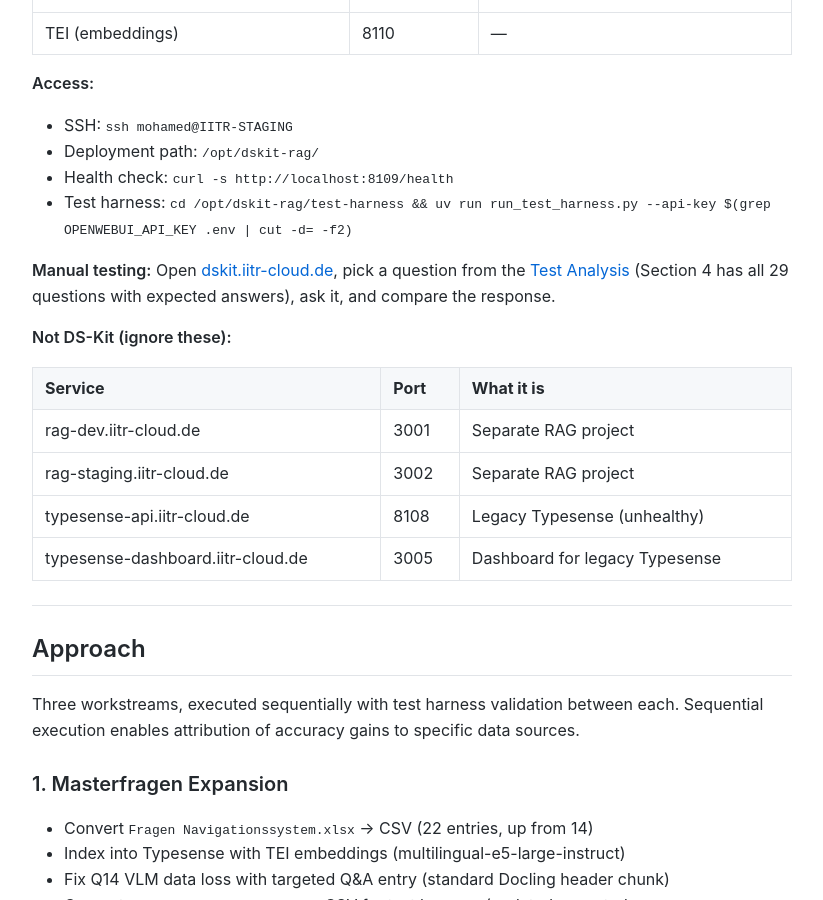
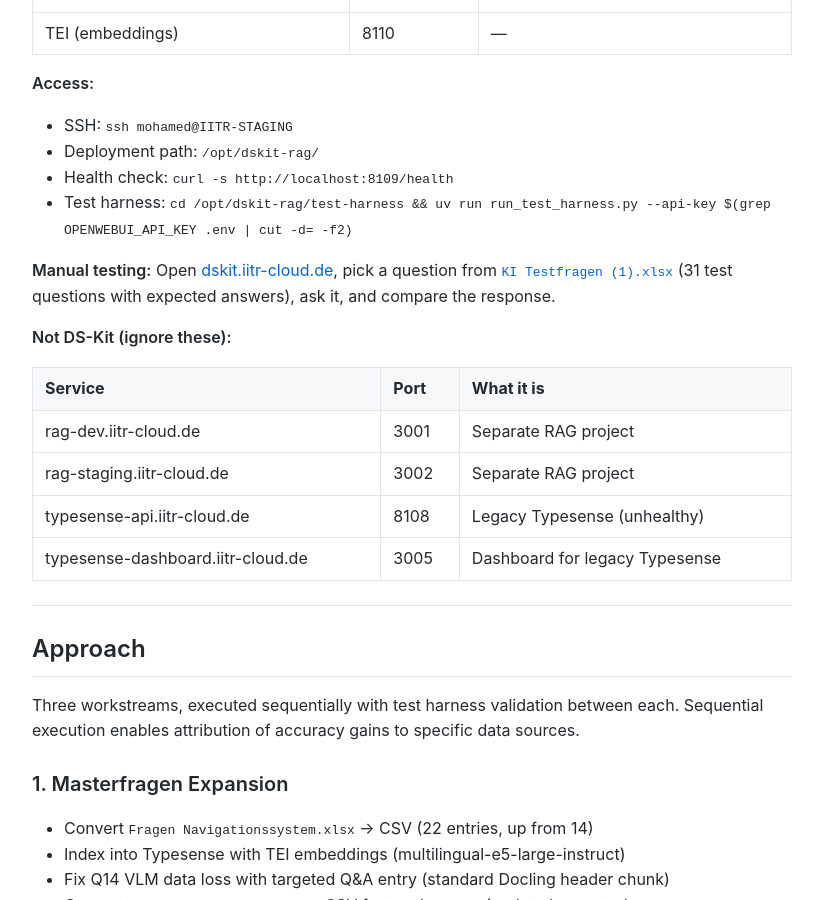
Before and after one commit to MariusWilsch/public-wilsch-ai-pages, a Jekyll site: the page built from project/iitr/dskit-navigation-design.md, in a window 1280 px wide and 900 px high, scrolled down 1937 px. Shown: the whole window, without its empty margins (228-1051 px from the left). Built offline with Jekyll 4.4.1, drawn with Linux system fonts in a browser that asks for light colours; our own code applies the rules of GitHub Pages for plain Markdown files.

Commit message:
Sync from hippocampus 2026-02-11

```diff
--- a/project/iitr/dskit-navigation-design.md
+++ b/project/iitr/dskit-navigation-design.md
@@ -58,7 +58,7 @@ Prototype is live on IITR-STAGING. These are the DS-Kit containers:
 - Health check: `curl -s http://localhost:8109/health`
 - Test harness: `cd /opt/dskit-rag/test-harness && uv run run_test_harness.py --api-key $(grep OPENWEBUI_API_KEY .env | cut -d= -f2)`
 
-**Manual testing:** Open [dskit.iitr-cloud.de](https://dskit.iitr-cloud.de), pick a question from the [Test Analysis](https://mariuswilsch.github.io/public-wilsch-ai-pages/project/iitr/dskit-rag-test-analysis) (Section 4 has all 29 questions with expected answers), ask it, and compare the response.
+**Manual testing:** Open [dskit.iitr-cloud.de](https://dskit.iitr-cloud.de), pick a question from [`KI Testfragen (1).xlsx`](https://github.com/veloxforce/IITR__IITR-NAVIGATION/tree/main/.claude/tracking/issue-720) (31 test questions with expected answers), ask it, and compare the response.
 
 **Not DS-Kit (ignore these):**
 
```
